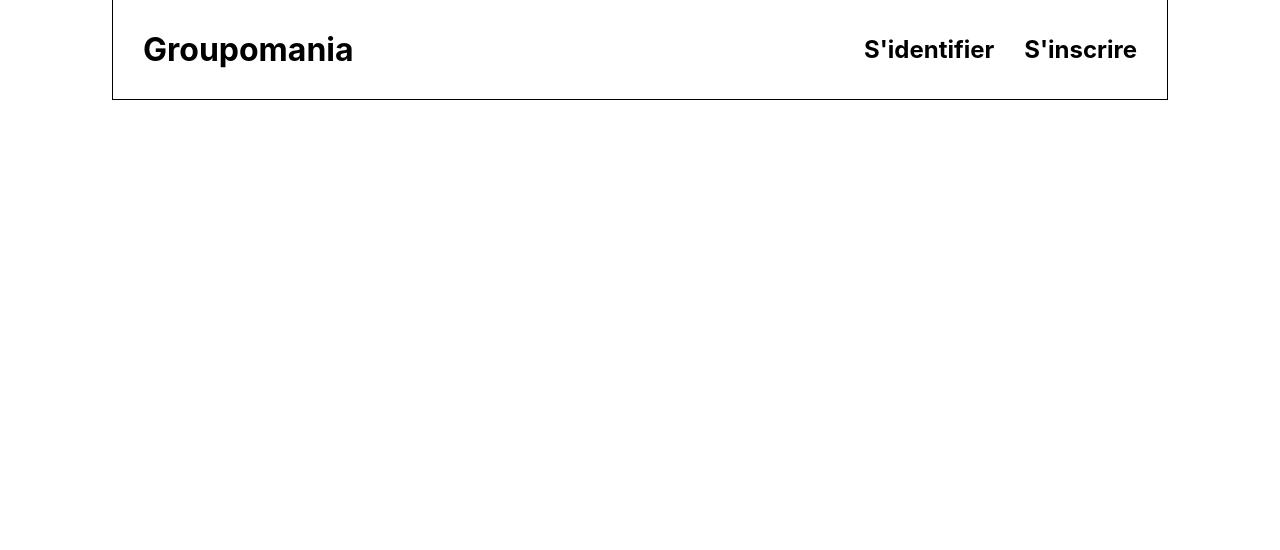
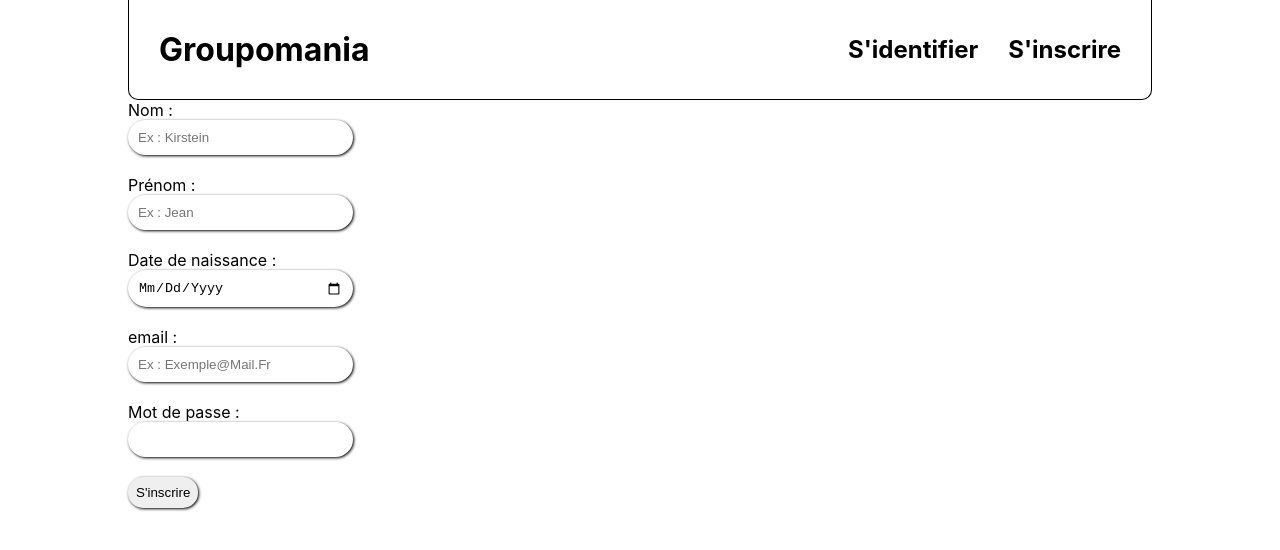
Before and after one commit to chrisnaf92i/ChristopherNafrere_7_08082021, a React (Create React App) app in the folder front-end/: page / in a window 1280 px wide. Shown: the top 550 px of the page. Built offline with nearby package versions, Linux system fonts and the light colour scheme.

Commit message:
ajout du state enregistrer et de l'affichage conditionnel des formulaire d'authentification

```diff
--- a/front-end/src/App.css
+++ b/front-end/src/App.css
@@ -1,16 +1,18 @@
 .App {
-
+  width:80%;
+  margin:auto;
 }
 
 .App-header
 {
-  width:80%;
 
   margin:auto;
   padding:15px;
+
   border-left:1px solid black;
   border-right:1px solid black;
   border-bottom:1px solid black;
+  border-radius:0 0 10px 10px;
 
   display:flex;
   justify-content: space-between;
--- a/front-end/src/App.js
+++ b/front-end/src/App.js
@@ -1,8 +1,14 @@
 import React, { Component, Fragment } from 'react'
+import Signup from './components/auth/signup/Signup'
 import "./App.css"
+import Login from './components/auth/login/Login'
 
 export default class App extends Component {
-    state= {connexion:false  }
+    state= {connexion:false, registered:false  }
+
+    openSignup = () => {this.state.registered = false}
+    openLogin = () => {this.state.registered = true}
+
     render() {
         return (
             <div className="App">
@@ -16,12 +22,16 @@ export default class App extends Component {
                             </Fragment>
                             :
                             <Fragment>
-                                <h2>S'identifier</h2>
-                                <h2>S'inscrire</h2>
+                                <h2 onClick={() => this.setState({registered:true})}>S'identifier</h2>
+                                <h2 onClick={() =>  this.setState({registered:false})}>S'inscrire</h2>
                             </Fragment>
                         }
                     </nav>
                 </header>
+
+                <section>
+                    {this.state.registered ? <Login/> : <Signup/>}
+                </section>
             </div>
         )
     }
```
